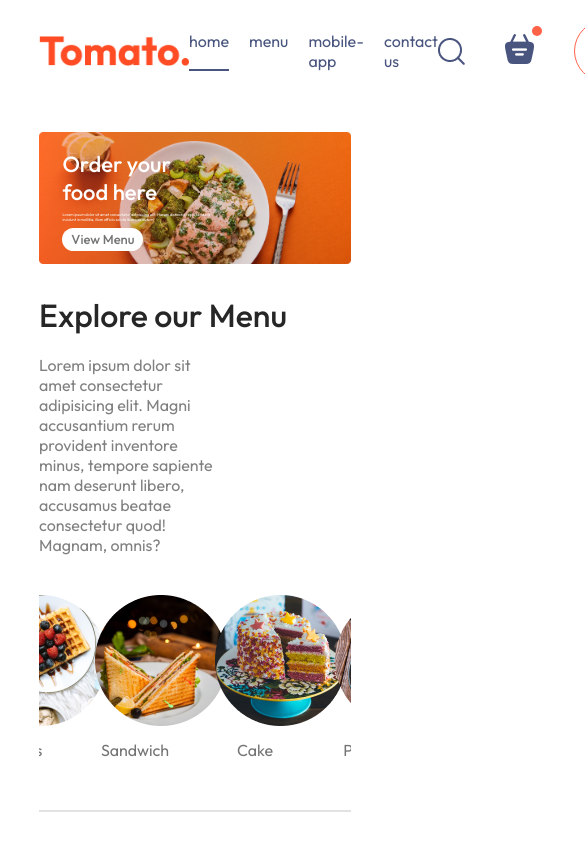
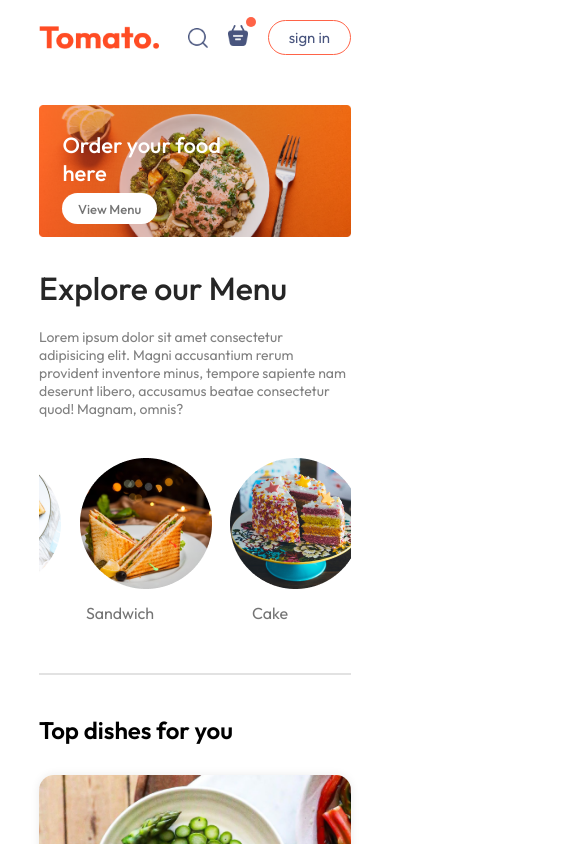
Before and after one commit to Jithin2k/Tomato-app, a React (Vite) app: page / in a window 390 px wide. Shown: the top 844 px of the page, 585 px wide, since content can reach past the window. Built offline with nearby package versions, Linux system fonts and the light colour scheme.

Commit message:
Add Responsiveness

```diff
--- a/src/Components/ExploreMenu/ExploreMenu.css
+++ b/src/Components/ExploreMenu/ExploreMenu.css
@@ -56,3 +56,17 @@
     padding: 2px ;
     border-radius: 50%;
 }
+
+@media (max-width:1050px){
+  .explore-menu-text{
+   max-width: 100%;
+   font-size: 14px;
+  }
+}
+
+@media (max-width:750px){
+.explore-menu-list{
+  gap: 70px;
+}
+
+}
--- a/src/Components/Footer/Footer.css
+++ b/src/Components/Footer/Footer.css
@@ -52,3 +52,10 @@
     background: grey;
     border: none;
 }
+
+@media (max-width:750px){
+    .footer-content{
+    display: flex;;
+    flex-direction: column;
+    }
+}
--- a/src/Components/Header/Header.css
+++ b/src/Components/Header/Header.css
@@ -38,3 +38,25 @@
     font-size: max(1vw,13px);
     border-radius: 50px;
 }
+
+
+
+@media (max-width:1040px){
+
+  .header-contents{
+    max-width: 45%;
+  }
+}
+
+@media (max-width:750px){
+
+  .header-contents{
+    max-width: 65%;
+  }
+  .header-contents p{
+    display: none;
+  }
+  .header-contents button{
+    padding: 2vw 4vw;
+  }
+}
--- a/src/Components/Navbar/Navbar.css
+++ b/src/Components/Navbar/Navbar.css
@@ -60,3 +60,52 @@
   top: -8px;
   right: -8px;
 }
+
+
+@media (max-width:1040px){
+  .navbar .logo{
+    width: 140px;
+  }
+  .navbar-menu{
+    gap: 20px;
+    font-size: 17px;
+  }
+  .navbar-right{
+    gap: 30px;
+  }
+  .navbar-right img{
+    width:22px;
+  }
+  .navbar-right button{
+    padding: 8px 25px;
+  }
+}
+
+
+@media (max-width:900px){
+  .navbar .logo{
+    width: 120px;
+  }
+  .navbar-menu{
+    gap: 15px;
+    font-size: 15px;
+  }
+  .navbar-right{
+    gap: 20px;
+  }
+  .navbar-right img{
+    width:20px;
+  }
+  .navbar-right button{
+    padding: 7px 20px;
+    font-size: 15px;
+  }
+}
+
+
+@media (max-width:750px){
+  .navbar-menu{
+    display: none;
+  }
+
+}
--- a/src/Components/Navbar/Navbar.jsx
+++ b/src/Components/Navbar/Navbar.jsx
@@ -1,6 +1,7 @@
 import React, { useState } from "react";
 import "./Navbar.css";
 import { assets } from "../../assets/assets";
+import { Link } from "react-router-dom";
 
 const Navbar = () => {
   const [menu, setMenu] = useState("home");
@@ -8,30 +9,30 @@
     <div className="navbar">
       <img src={assets.logo} className="logo" alt="" />
       <ul className="navbar-menu">
-        <li
+        <Link to="/"
           onClick={() => setMenu("home")}
           className={menu === "home" ? "active" : ""}
         >
           home
-        </li>
-        <li
+        </Link>
+        <a href="#explore-menu"
           onClick={() => setMenu("menu")}
           className={menu === "menu" ? "active" : ""}
         >
           menu
-        </li>
-        <li
+        </a>
+        <a href="#app-download"
           onClick={() => setMenu("mobile-app")}
           className={menu === "mobile-app" ? "active" : ""}
         >
           mobile-app
-        </li>
-        <li
+        </a>
+        <a href="#footer"
           onClick={() => setMenu("contact-us")}
           className={menu === "contact-us" ? "active" : ""}
         >
           contact us
-        </li>
+        </a>
       </ul>
       <div className="navbar-right">
         <img src={assets.search_icon} alt="" />
--- a/src/index.css
+++ b/src/index.css
@@ -5,6 +5,7 @@
   margin: 0;
   box-sizing: border-box;
   font-family: Outfit;
+  scroll-behavior: smooth;
 }
 
 body {
```
